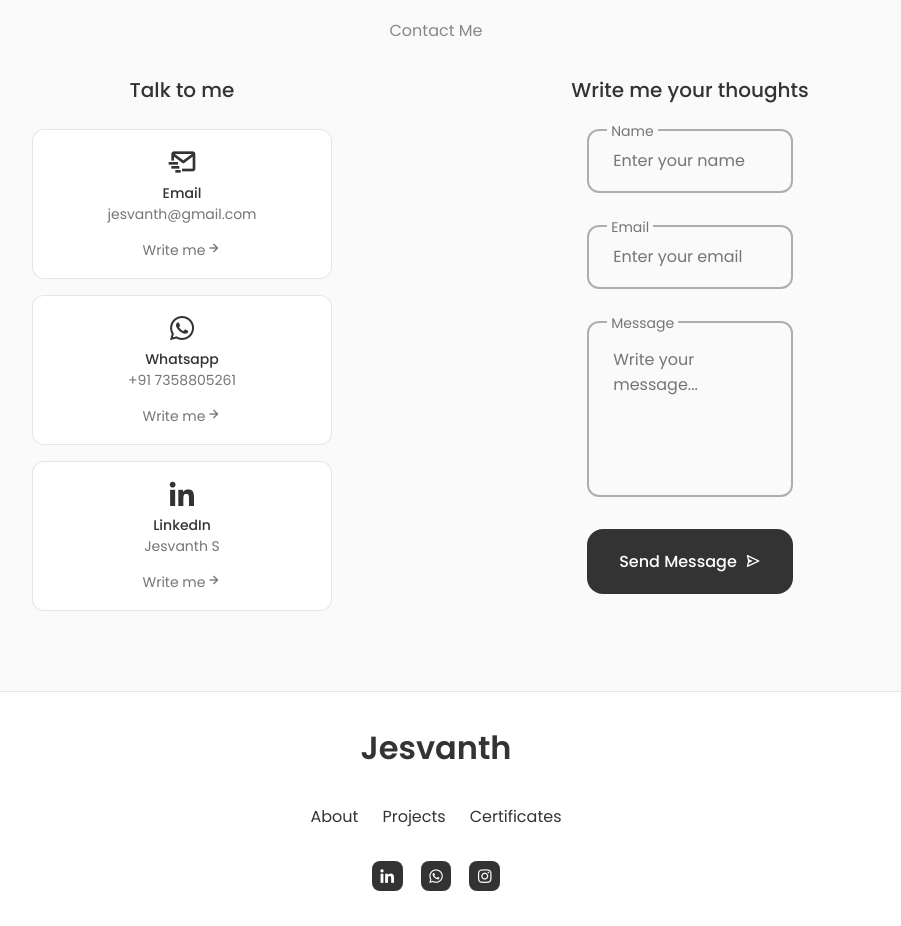
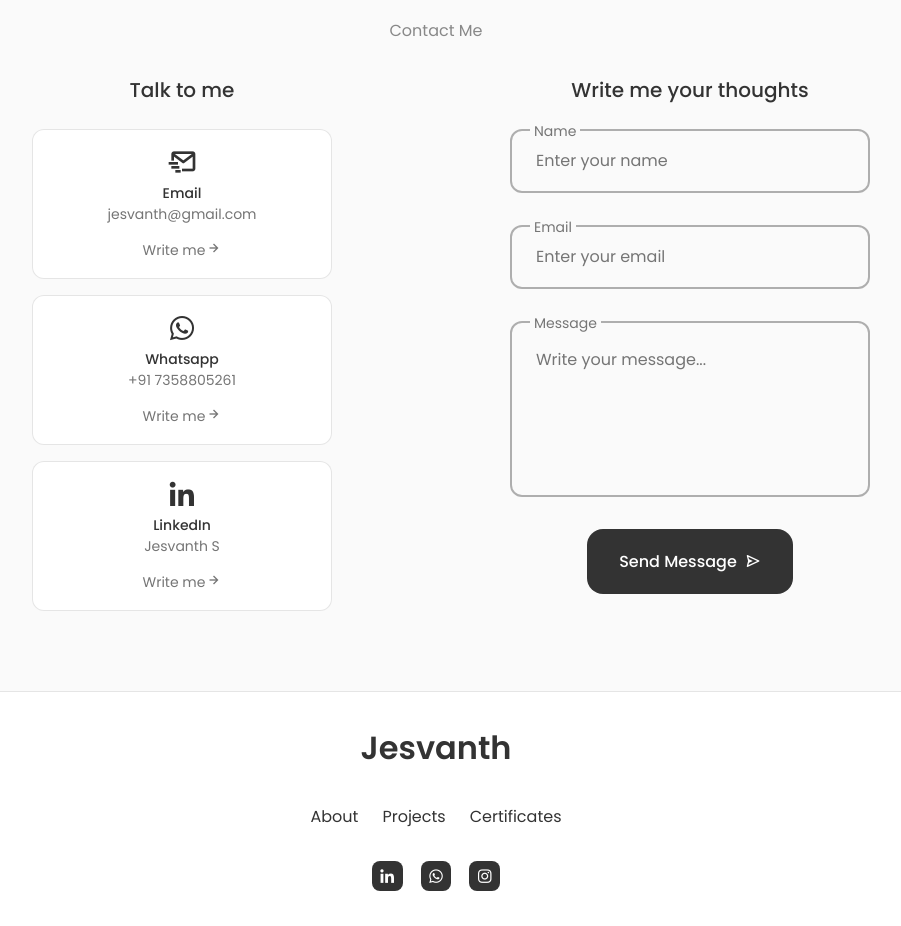
Before and after one commit to Jesvanth/Jesvanth-Portfolio, a React (Create React App) app: page / in a window 1280 px wide. Shown: the part 8869-9795 px from the top of the page, without its empty margins (204-1105 px from the left). Built offline with nearby package versions, Linux system fonts and the light colour scheme.

Commit message:
Update Contacts.jsx

```diff
--- a/src/components/contacts/Contacts.jsx
+++ b/src/components/contacts/Contacts.jsx
@@ -81,8 +81,8 @@ const Contacts = () => {
         <div className='contact__content'>
           <h3 className='contact__title'>Write me your thoughts</h3>
 
-<form target="_blank" action="https://formsubmit.co/jesvanth@email.com" method="POST">
-
+          <form action="https://formsubmit.io/send/jesvanth@gmail.com" method="POST" Add commentMore actions
+          className='contact__form'>
             <div className='contact__form-div'>
               <label className='contact__form-tag'>Name</label>
               <input
```
